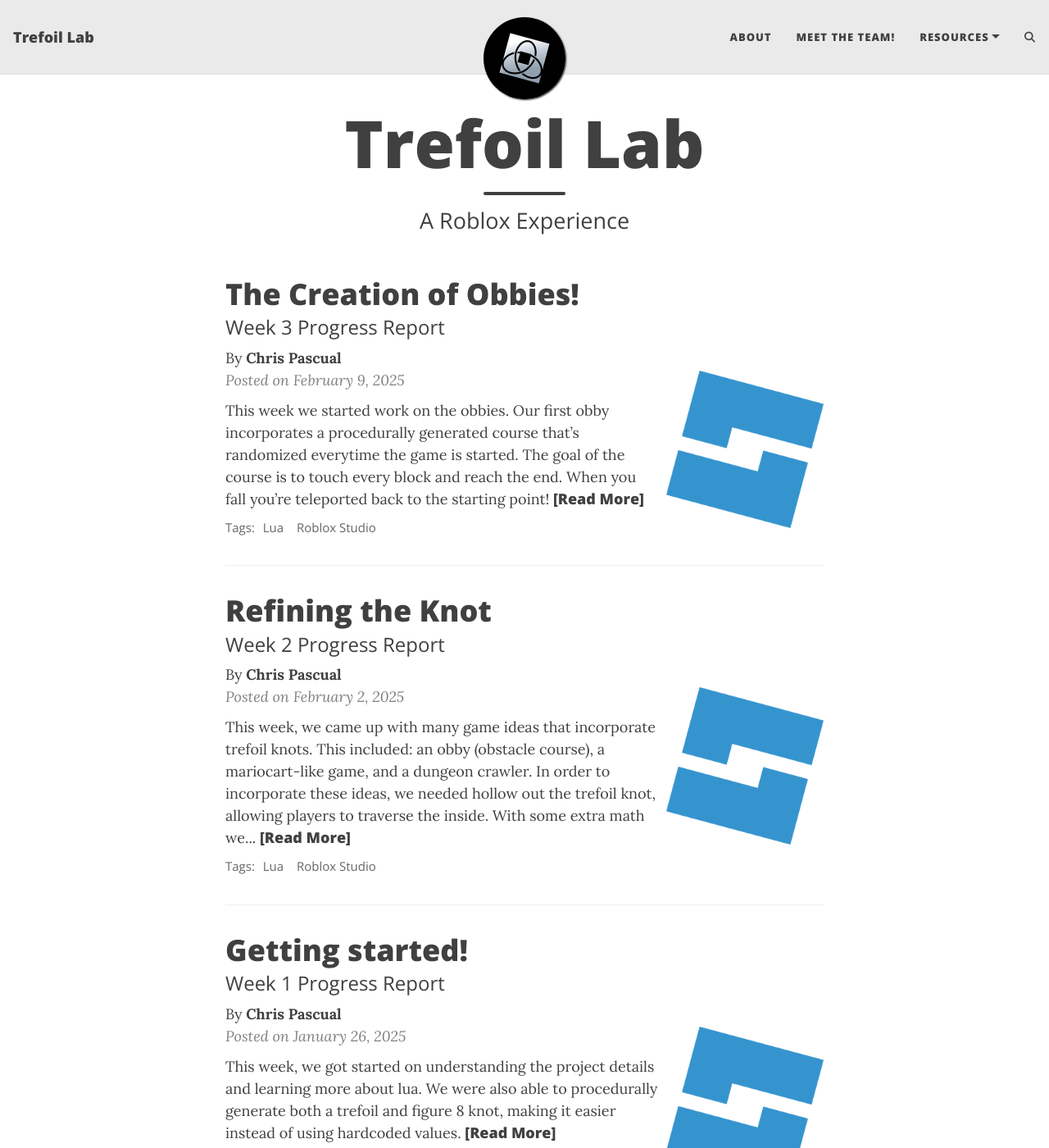
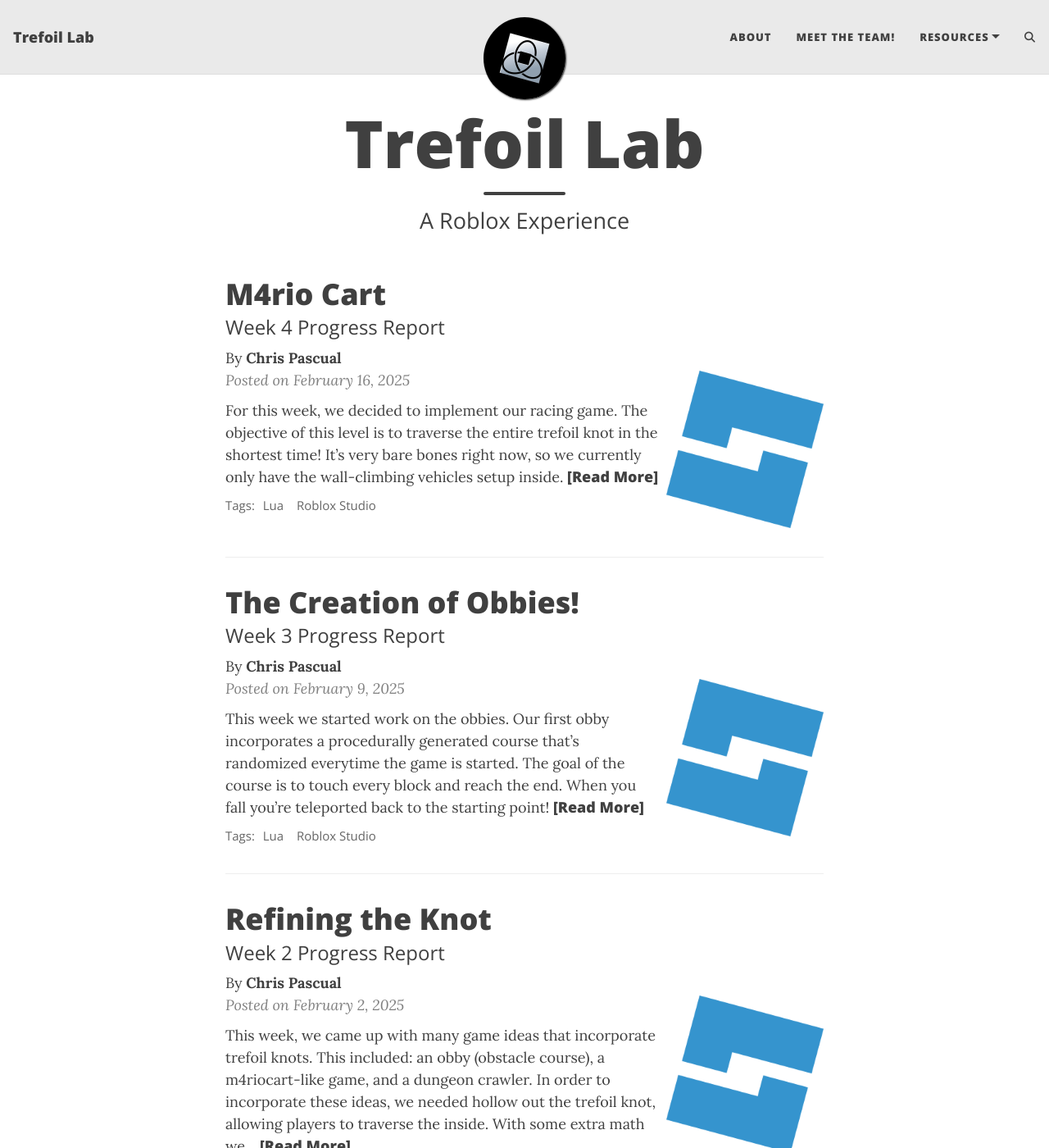
Before and after one commit to TrefoilLab/trefoillab.github.io, a Jekyll site: the page built from index.html, in a window 1280 px wide and 1400 px high. Shown: the whole window at 82% size. Built offline with Jekyll 4.4.1, drawn with Linux system fonts in a browser that asks for light colours; the list of posts is cut into pages by our own code; comment, search, counter and statistics services are not loaded.

Commit message:
added week 4

```diff
--- a/_posts/2025-02-02-weektwoprogress.md
+++ b/_posts/2025-02-02-weektwoprogress.md
@@ -9,7 +9,7 @@ tags: [Lua, Roblox Studio]
 author: Chris Pascual
 ---
 
-This week, we came up with many game ideas that incorporate trefoil knots. This included: an obby (obstacle course), a mariocart-like game, and a dungeon crawler.
+This week, we came up with many game ideas that incorporate trefoil knots. This included: an obby (obstacle course), a m4riocart-like game, and a dungeon crawler.
 In order to incorporate these ideas, we needed hollow out the trefoil knot, allowing players to traverse the inside. With some extra math we were able to create
 the newly hollowed out trefoil knot.
 
--- /dev/null
+++ b/_posts/2025-02-16-weekfourprogress.md
@@ -0,0 +1,20 @@
+---
+layout: post
+title: M4rio Cart
+subtitle: Week 4 Progress Report
+cover-img: /assets/img/roblox.png
+thumbnail-img: /assets/img/studio.png
+share-img: /assets/img/path.jpg
+tags: [Lua, Roblox Studio]
+author: Chris Pascual
+---
+
+For this week, we decided to implement our racing game. The objective of this level is to
+traverse the entire trefoil knot in the shortest time! It's very bare bones right now,
+so we currently only have the wall-climbing vehicles setup inside.
+
+<img src="/assets/img/outsiderace.JPG" alt="outsiderace.JPG">
+
+<img src="/assets/img/insiderace.JPG" alt="insiderace.JPG">
+
+Later, we intend to add coins to collect, a time tracker, and more!
```
Also changed, not shown: assets/img/insiderace.JPG (added), assets/img/outsiderace.JPG (added), 1 other file.
